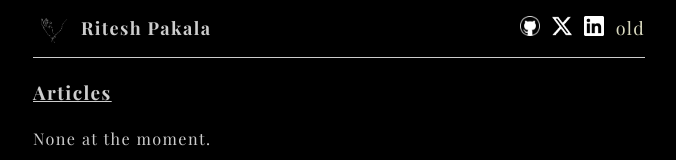
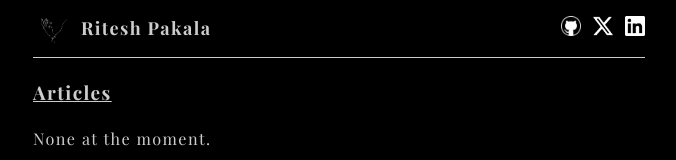
Before and after one commit to riteshpakala/riteshpakala.github.io, a Next.js app: page / in a window 1280 px wide. Shown: the top 160 px of the page, without its empty margins (301-977 px from the left). Built offline with nearby package versions, Linux system fonts and the light colour scheme; a web font is replaced by a local one.

Commit message:
remove the past

```diff
--- a/components/layout.js
+++ b/components/layout.js
@@ -105,9 +105,9 @@ export default function Layout({ children, home }) {
                     alt={name}
                   />
                 </Link> */}
-                <Link href="https://old.paka.la">
+                {/* <Link href="https://old.paka.la">
                   old
-                </Link>
+                </Link> */}
               </div>
           </header>
       </header>
```
